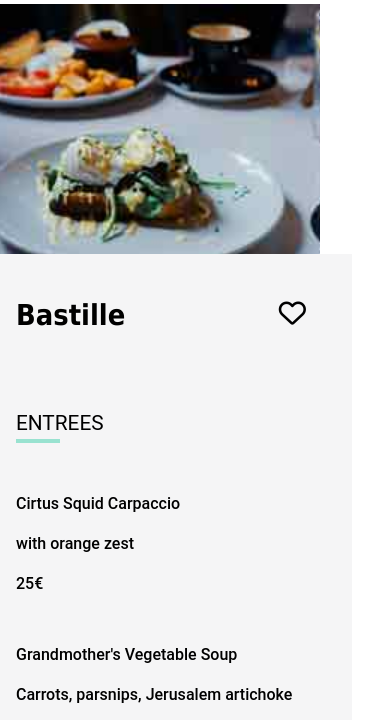
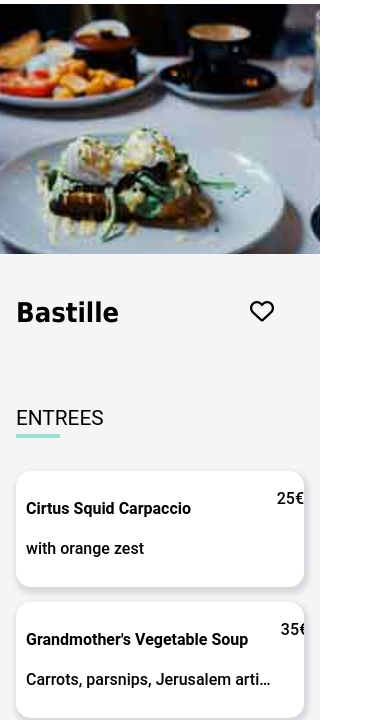
Before and after one commit to Marinebedouret/Marineb_3_020920_ohmyfood, a plain HTML site: page bastille.html in a window 390 px wide. Shown: the part 76-796 px from the top of the page. Drawn offline with Linux system fonts and the light colour scheme; a web font is replaced by a local one.

Commit message:
Modification de la mise en page des menus
Ajout de l'ombre pour les boutons, modification de la dimension pour le premier mobile, réorganisation des différentes propositions de plats dans les menus.
Statistiques Git

```diff
--- a/sass/style.scss
+++ b/sass/style.scss
@@ -30,6 +30,7 @@ margin: 0;
 font-size: 1rem;
 max-width: 320px;
 line-height: 1.5;
+width: 100%;
 @include textroboto;
 }
 
@@ -83,6 +84,7 @@ h3 {
 /* Pied de page */
 .footer {
     background-color: $color-footer;
+    width: 100%;
     color: $color-white;
     padding-bottom: 10px;
     &_heading {
@@ -283,7 +285,6 @@ p {
 }
 .menu_container{
     background-color: $color-background;
-    width: 100%;
     padding: 5%;
     margin-top: -50px;
 }
@@ -293,13 +294,14 @@ p {
     margin-bottom: 30px;
     align-items: center;
     .heading{
-        font-size: 1.8rem;
+        font-size: 1.7rem;
+        white-space: nowrap;
         @include titlepolice;
         }
         .far.fa-heart{
             position: relative;
             margin-bottom: 2px;
-            font-size: 1.7rem;
+            font-size: 1.5rem;
             cursor: pointer;
             &:hover{
                 opacity: 0;
@@ -325,4 +327,28 @@ p {
 }
 .menu_btn{
     margin-top: 15px;
+    position: relative;
+    width: 100%;
+    display: flex;
+    flex-wrap: nowrap;
+    justify-content: space-between;
+    background-color: white;
+    border-radius: 15px;
+    @include boxshadow;
+    overflow: hidden;
+    cursor: pointer;
+/*animation*/
+    &_plat{
+        width: 85%;
+        padding: 10px;
+        p{
+        text-overflow: ellipsis;
+        overflow: hidden;
+        white-space: nowrap;
+        }
+        .food{
+            font-weight: 700;
+        }
+
+    }
 }
```
Also changed, not shown: sass/style.css.
